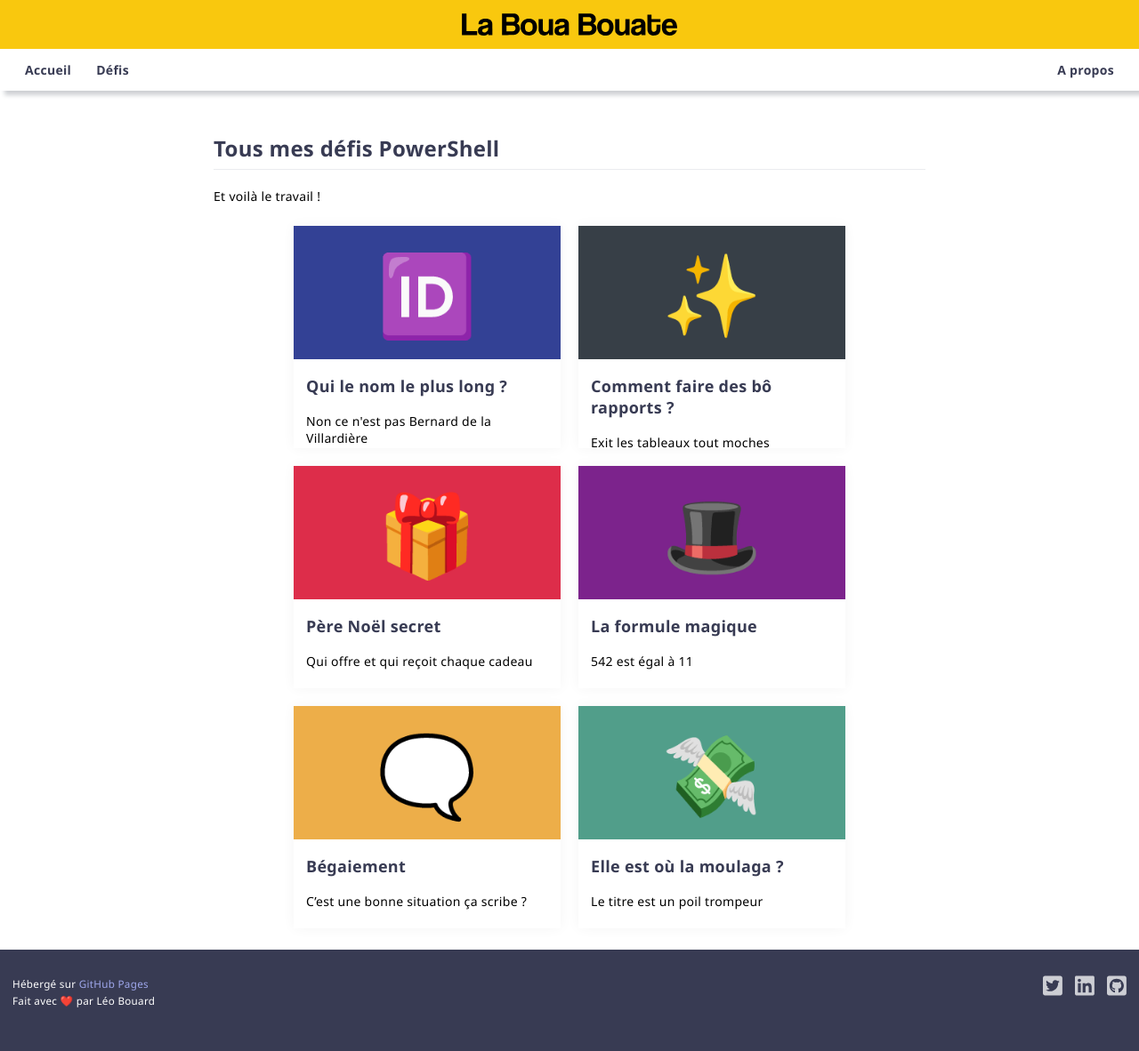
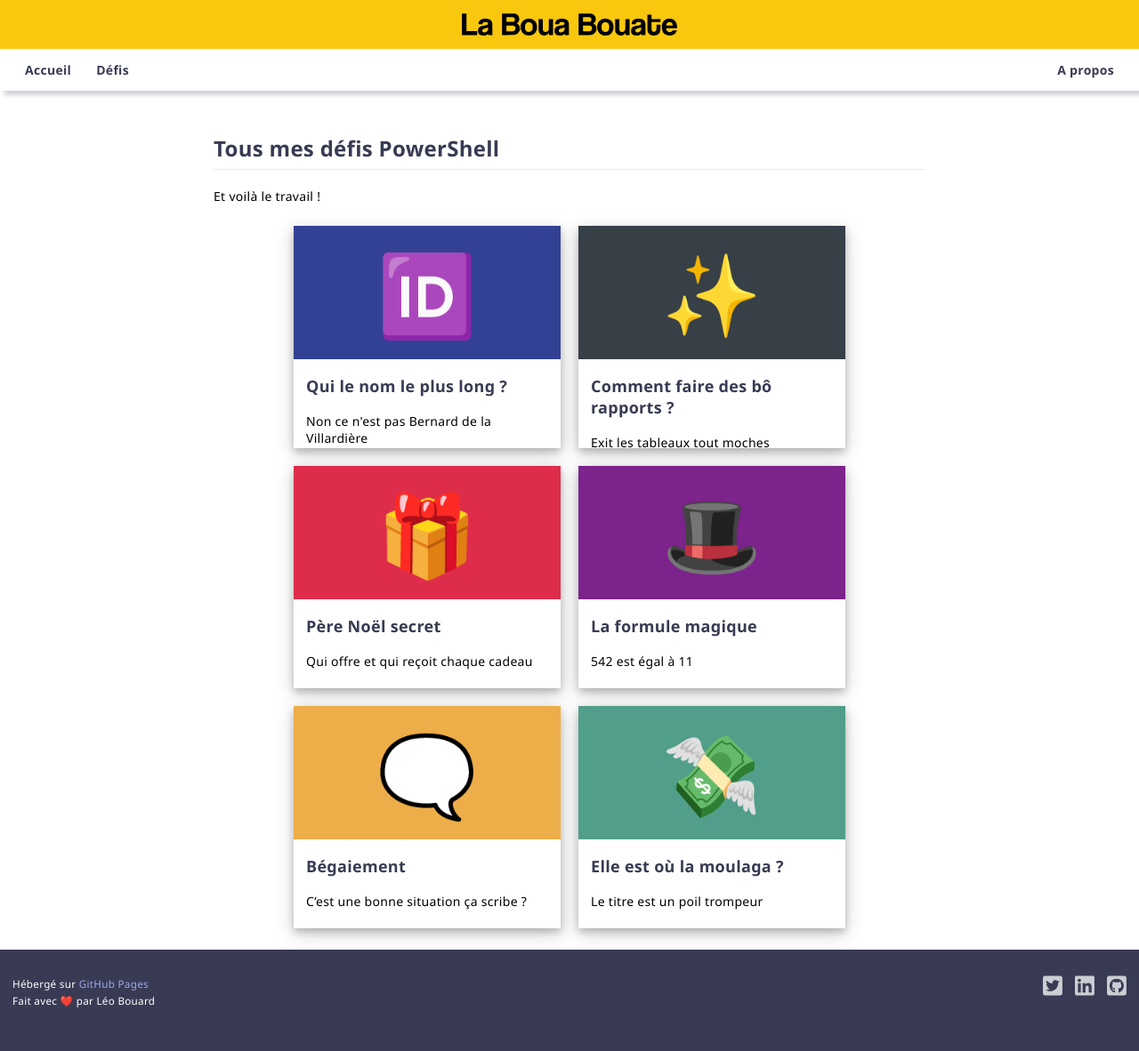
Before and after one commit to leobouard/leobouard.github.io, a Jekyll site: the page built from challenges.md, in a window 1280 px wide. Shown: the whole page at 89% size. Built offline with Jekyll 4.4.1, drawn with Linux system fonts in a browser that asks for light colours; our own code applies the rules of GitHub Pages for plain Markdown files.

Commit message:
Update posts.scss

```diff
--- a/assets/css/posts.scss
+++ b/assets/css/posts.scss
@@ -13,7 +13,7 @@
     margin: 10px;
     width: 300px;
     height: 250px;
-    box-shadow: 0px 0px 1em #f5f5f5;
+    box-shadow: 0 4px 8px 0 rgba(0, 0, 0, 0.2), 0 6px 20px 0 rgba(0, 0, 0, 0.19);
 }
 
 .thumbnailLimits {
```
